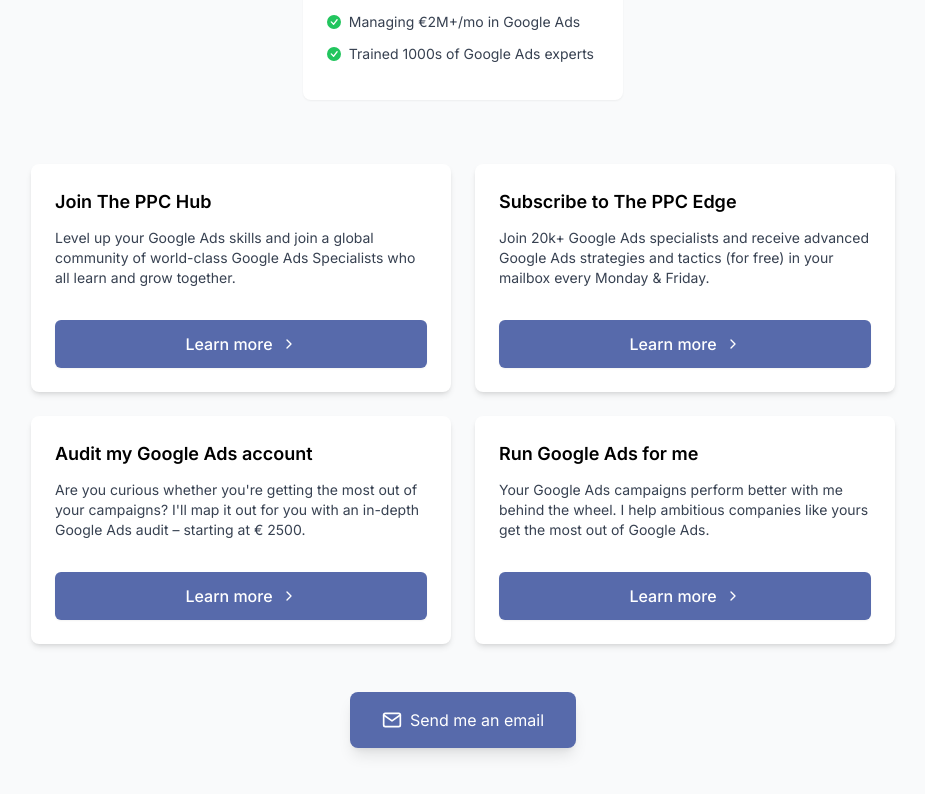
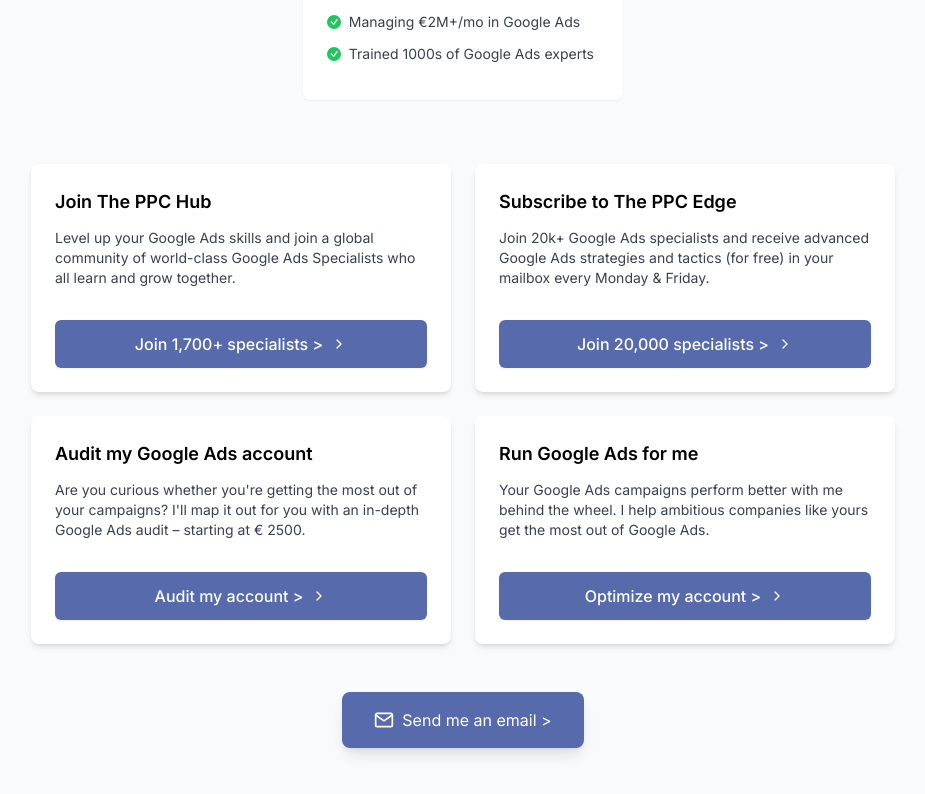
Before and after one commit to bobmeijer/linktree-alternative, a Next.js app: page / in a window 1280 px wide. Shown: the part 252-1046 px from the top of the page, without its empty margins (177-1102 px from the left). Built offline with nearby package versions, Linux system fonts and the light colour scheme.

Commit message:
Update CTA text for all buttons

```diff
--- a/app/components/ContactButton.tsx
+++ b/app/components/ContactButton.tsx
@@ -11,7 +11,7 @@ const ContactButton: React.FC = () => {
         className="w-fit flex items-center justify-center gap-2 px-8 py-4 bg-[#576AAB] text-white rounded-lg hover:bg-[#465599] transition-colors duration-200 shadow-lg hover:shadow-xl"
       >
         <FiMail className="w-5 h-5" />
-        <span>Send me an email</span>
+        <span>Send me an email &gt;</span>
       </a>
     </div>
   );
--- a/app/components/Link.tsx
+++ b/app/components/Link.tsx
@@ -8,13 +8,15 @@ interface LinkProps {
   url: string;
   icon?: React.ReactNode;
   description?: string;
+  ctaText?: string;
 }
 
 const Link: React.FC<LinkProps> = ({
   title,
   url,
   icon,
-  description
+  description,
+  ctaText
 }: LinkProps) => {
   return (
     <div className="card-container bg-white dark:bg-gray-800 rounded-lg shadow-md overflow-hidden h-full flex flex-col w-full">
@@ -31,7 +33,7 @@ const Link: React.FC<LinkProps> = ({
           rel="noopener noreferrer"
           className="link-button w-full py-3 px-4 flex items-center justify-center"
         >
-          <span className="font-medium">Learn more</span>
+          <span className="font-medium">{ctaText || "Learn more"}</span>
           <FiChevronRight className="ml-2" />
         </a>
       </div>
--- a/app/components/LinkContainer.tsx
+++ b/app/components/LinkContainer.tsx
@@ -7,6 +7,7 @@ interface LinkItem {
   title: string;
   url: string;
   description?: string;
+  ctaText: string;
 }
 
 const LinkContainer: React.FC = () => {
@@ -14,22 +15,26 @@ const LinkContainer: React.FC = () => {
     {
       title: 'Join The PPC Hub',
       url: 'https://www.ppcmastery.com/hub',
-      description: 'Level up your Google Ads skills and join a global community of world-class Google Ads Specialists who all learn and grow together.'
+      description: 'Level up your Google Ads skills and join a global community of world-class Google Ads Specialists who all learn and grow together.',
+      ctaText: 'Join 1,700+ specialists >'
     },
     {
       title: 'Subscribe to The PPC Edge',
       url: 'https://www.ppcmastery.com/blog',
-      description: 'Join 20k+ Google Ads specialists and receive advanced Google Ads strategies and tactics (for free) in your mailbox every Monday & Friday.'
+      description: 'Join 20k+ Google Ads specialists and receive advanced Google Ads strategies and tactics (for free) in your mailbox every Monday & Friday.',
+      ctaText: 'Join 20,000 specialists >'
     },
     {
       title: 'Audit my Google Ads account',
       url: 'https://bobmeijer.nl/en/google-ads-audit/',
-      description: 'Are you curious whether you\'re getting the most out of your campaigns? I\'ll map it out for you with an in-depth Google Ads audit – starting at € 2500.'
+      description: 'Are you curious whether you\'re getting the most out of your campaigns? I\'ll map it out for you with an in-depth Google Ads audit – starting at € 2500.',
+      ctaText: 'Audit my account >'
     },
     {
       title: 'Run Google Ads for me',
       url: 'https://bobmeijer.nl/en/outsource-google-ads/',
-      description: 'Your Google Ads campaigns perform better with me behind the wheel. I help ambitious companies like yours get the most out of Google Ads.'
+      description: 'Your Google Ads campaigns perform better with me behind the wheel. I help ambitious companies like yours get the most out of Google Ads.',
+      ctaText: 'Optimize my account >'
     },
   ];
 
@@ -42,6 +47,7 @@ const LinkContainer: React.FC = () => {
             title={link.title}
             url={link.url}
             description={link.description}
+            ctaText={link.ctaText}
           />
         ))}
       </div>
```
